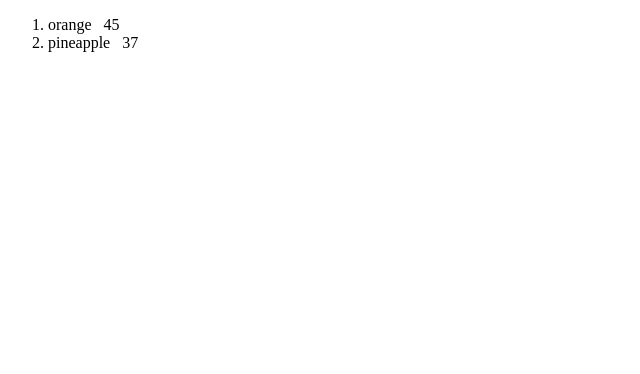
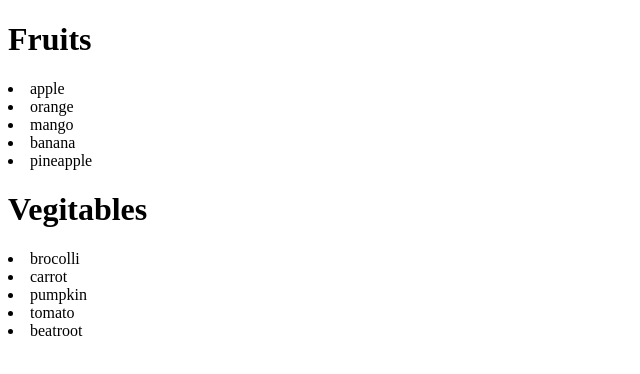
Before and after one commit to pasankg/vite-react-101, a React (Vite) app: page / in a window 1280 px wide. Shown: the top 374 px of the page, without its empty margins (0-640 px from the left). Built offline with nearby package versions, Linux system fonts and the light colour scheme.

Commit message:
Create List module

```diff
--- a/src/App.jsx
+++ b/src/App.jsx
@@ -6,7 +6,8 @@
 // import ButtonInline from "./Button"
 // import Student from "./Student";
 // import UserGreeting from "./UserGreeting";
-import List from "./List";
+// import List from "./List";
+import ListModule from "./List.module";
 
 function App() {
   // return (
@@ -27,9 +28,31 @@ function App() {
   //   </>
   // );
 
+  // return(
+  //   <>
+  //     <List/>
+  //   </>
+  // );
+
+  const fruits = [
+    { id: 1, name: "apple", calories: 95 },
+    { id: 2, name: "orange", calories: 45 },
+    { id: 3, name: "mango", calories: 105 },
+    { id: 4, name: "banana", calories: 159 },
+    { id: 5, name: "pineapple", calories: 37 },
+  ];
+  const vegetables = [
+    { id: 1, name: "brocolli", calories: 95 },
+    { id: 2, name: "carrot", calories: 45 },
+    { id: 3, name: "pumpkin", calories: 105 },
+    { id: 4, name: "tomato", calories: 159 },
+    { id: 5, name: "beatroot", calories: 37 },
+  ];
+
   return(
     <>
-      <List/>
+      <ListModule items={fruits} category="Fruits" />
+      <ListModule items={vegetables} category="Vegitables" />
     </>
   );
 }
--- /dev/null
+++ b/src/List.module.jsx
@@ -0,0 +1,23 @@
+import propTypes from "prop-types";
+
+function ListModule(props) {
+  const list = props.items.map((item) => <li key={item.id}>{item.name}</li>);
+  return (
+    <>
+      <h1>{props.category}</h1>
+      {list}
+    </>
+  );
+}
+
+ListModule.defaultProps = {
+  items: [{ id: 0, name: "", calories: 0 }],
+  category: "",
+};
+
+ListModule.propTypes = {
+  items: propTypes.array,
+  category: propTypes.string,
+};
+
+export default ListModule;
```
